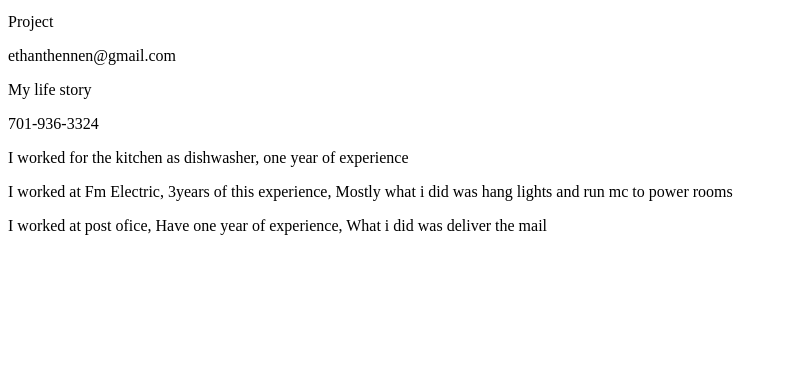
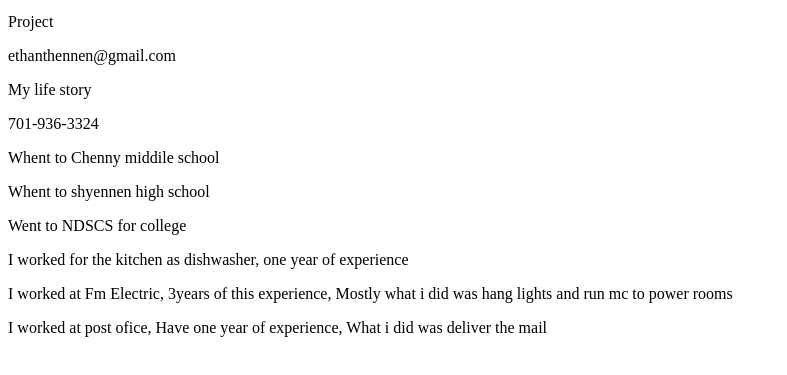
Before and after one commit to Elosidater/ethans-practice-project, a plain HTML site: page index.html in a window 1280 px wide. Shown: the part 135-510 px from the top of the page, without its empty margins (0-787 px from the left). Drawn offline with Linux system fonts and the light colour scheme.

Commit message:
education only

```diff
--- a/index.html
+++ b/index.html
@@ -36,7 +36,9 @@
         <h1>Helpfull info on Ethans Resume </h1>
         <span class=headerInfo>Resuma<p>Ethan</p></span><span class=headerInfo>Project <p>ethanthennen@gmail.com</p></span>
         <span class=headerInfo>My life story<p>701-936-3324</p></span>
-        <div class="container">
+        <div class="container"><div class="education"><p>Whent to Chenny middile school</p>
+            <div class=schoolingone><p> Whent to shyennen high school</p>
+                <div class=schoolingtwo><p> Went to NDSCS for college</p></div>
             <div class= workExp ><p>I worked for the kitchen as dishwasher, one year of experience</p>
                 <div class="WorkExpOne"><p>I worked at Fm Electric, 3years of this experience, Mostly what i did was hang lights and run mc to power rooms</p>
                     <div class="WorkExpTwo"><p>I worked at post ofice, Have one year of experience, What i did was deliver the mail</p></div>
```
